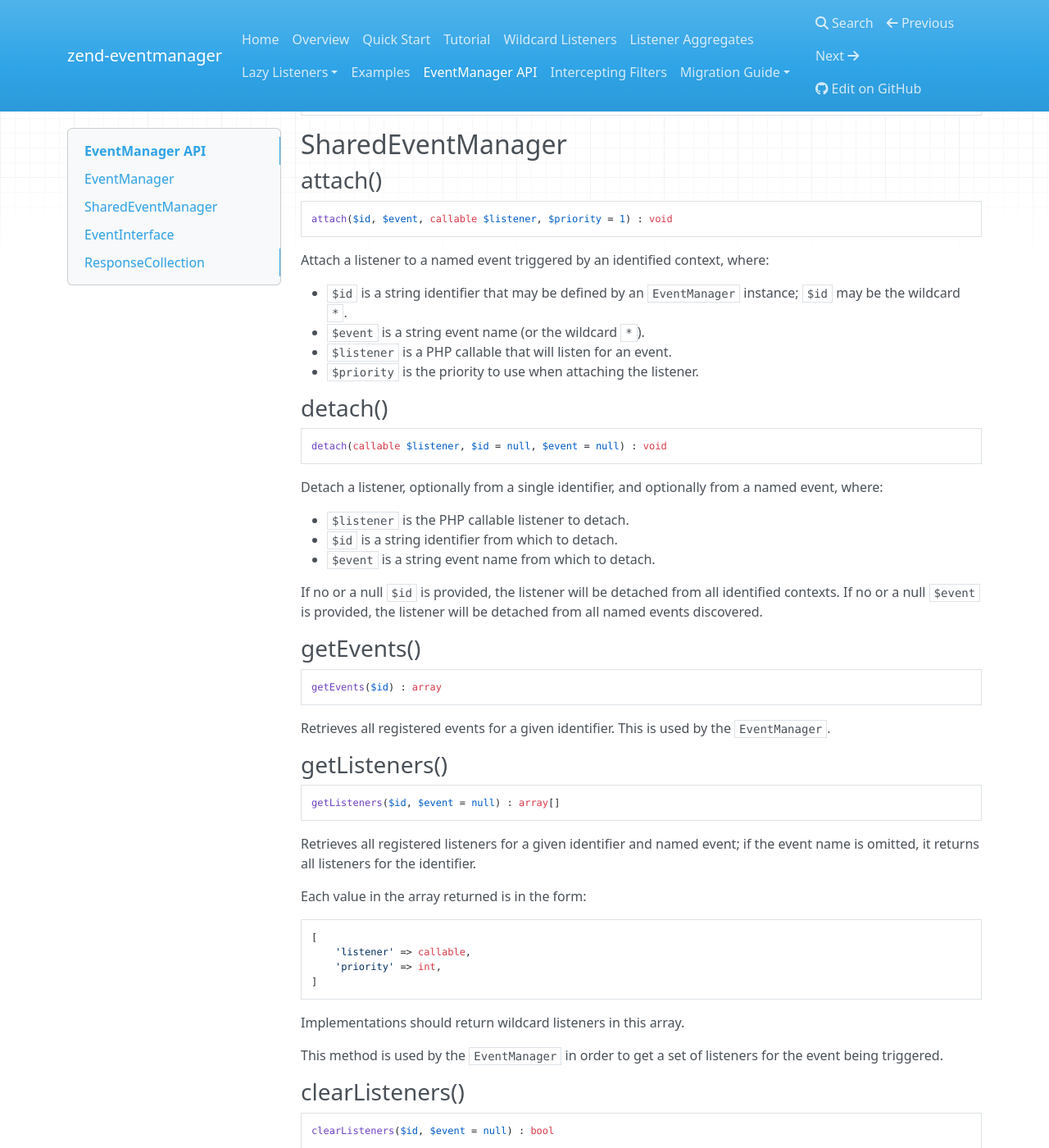
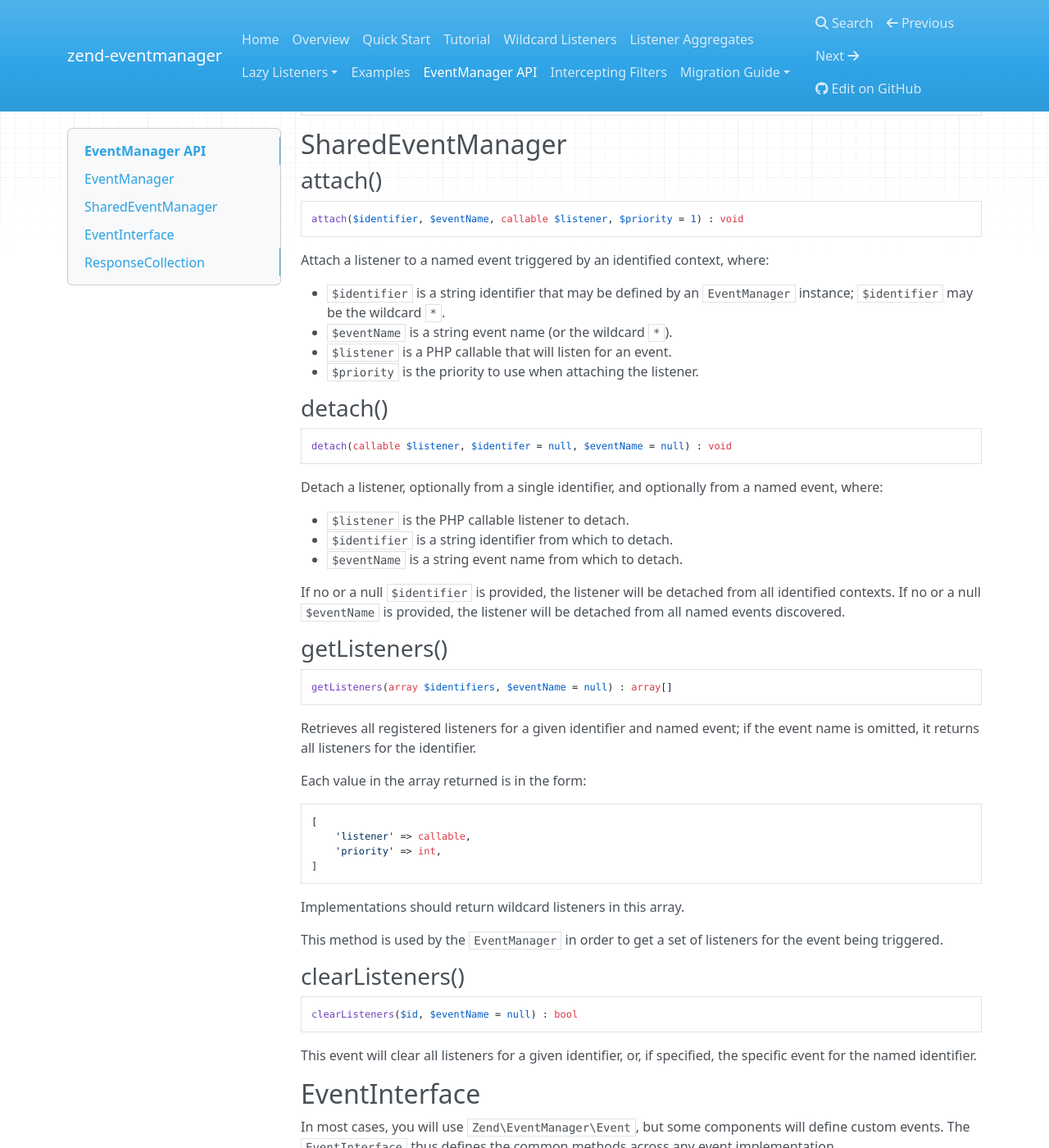
Before and after one commit to zendframework/zend-eventmanager, an MkDocs documentation site: the page built from doc/book/api.md, in a window 1280 px wide and 1400 px high, scrolled down 4314 px. Shown: the whole window at 82% size. Built offline with MkDocs 1.6.1, drawn with Linux system fonts in a browser that asks for light colours; nearby versions of some CDN libraries; old or Windows-style settings are respelled for this version of MkDocs; some of the changed text lies outside the part shown.

Commit message:
Updated documentation to match pull request

````diff
--- a/doc/book/api.md
+++ b/doc/book/api.md
@@ -60,12 +60,12 @@ set, while `addIdentifiers()` will merge them.
 ### trigger()
 
 ```php
-trigger($event, $target = null, $argv = []) : ResponseCollection
+trigger($eventName, $target = null, $argv = []) : ResponseCollection
 ```
 
 where:
 
-- `$event` is a string event name.
+- `$eventName` is a string event name.
 - `$target` is the target of the event; usually the object composing the event
   manager instance.
 - `$argv` is an array or `ArrayAccess` instance of arguments that provide
@@ -79,7 +79,7 @@ When done triggering, the method returns a `ResponseCollection`.
 ### triggerUntil()
 
 ```php
-triggerUntil(callable $callback, $event, $target = null, $argv = []) : ResponseCollection
+triggerUntil(callable $callback, $eventName, $target = null, $argv = []) : ResponseCollection
 ```
 
 `triggerUntil()` is a sibling to `trigger()`, and prefixes the argument list
@@ -146,7 +146,7 @@ Like `triggerEvent()`, the next argument is an `EventInterface` instance.
 ### attach()
 
 ```php
-attach($event, callable $listener, $priority = 1) : callable
+attach($eventName, callable $listener, $priority = 1) : callable
 ```
 
 Use `attach()` to attach a callable listener to a named event. `$priority` can
@@ -161,10 +161,10 @@ The method returns the listener attached.
 ### detach()
 
 ```php
-detach(callable $listener, $event = null) : void
+detach(callable $listener, $eventName = null) : void
 ```
 
-Use `detach()` to remove a listener. When a named `$event` is provided, the
+Use `detach()` to remove a listener. When a named `$eventName` is provided, the
 method will detach the listener from that event only (or, if the event does not
 exist in the event manager, nothing will occur). If no event is provided, or the
 wildcard event is provided, the listener will be detached from all events.
@@ -192,7 +192,7 @@ method, passing the event manager instance.  See the
 ### clearListeners()
 
 ```php
-clearListeners($event) : void
+clearListeners($eventName) : void
 ```
 
 Use this method to remove all listeners for a given named event.
@@ -250,47 +250,38 @@ $events->attach('foo', $this, $events->prepareArgs(compact('bar', 'baz')));
 ### attach()
 
 ```php
-attach($id, $event, callable $listener, $priority = 1) : void
+attach($identifier, $eventName, callable $listener, $priority = 1) : void
 ```
 
 Attach a listener to a named event triggered by an identified context, where:
 
-- `$id` is a string identifier that may be defined by an `EventManager`
-  instance; `$id` may be the wildcard `*`.
-- `$event` is a string event name (or the wildcard `*`).
+- `$identifier` is a string identifier that may be defined by an `EventManager`
+  instance; `$identifier` may be the wildcard `*`.
+- `$eventName` is a string event name (or the wildcard `*`).
 - `$listener` is a PHP callable that will listen for an event.
 - `$priority` is the priority to use when attaching the listener.
 
 ### detach()
 
 ```php
-detach(callable $listener, $id = null, $event = null) : void
+detach(callable $listener, $identifer = null, $eventName = null) : void
 ```
 
 Detach a listener, optionally from a single identifier, and optionally from a
 named event, where:
 
 - `$listener` is the PHP callable listener to detach.
-- `$id` is a string identifier from which to detach.
-- `$event` is a string event name from which to detach.
+- `$identifier` is a string identifier from which to detach.
+- `$eventName` is a string event name from which to detach.
 
-If no or a null `$id` is provided, the listener will be detached from all
-identified contexts. If no or a null `$event` is provided, the listener will be
+If no or a null `$identifier` is provided, the listener will be detached from all
+identified contexts. If no or a null `$eventName` is provided, the listener will be
 detached from all named events discovered.
-
-### getEvents()
-
-```php
-getEvents($id) : array
-```
-
-Retrieves all registered events for a given identifier. This is used by the
-`EventManager`.
 
 ### getListeners()
 
 ```php
-getListeners($id, $event = null) : array[]
+getListeners(array $identifiers, $eventName = null) : array[]
 ```
 
 Retrieves all registered listeners for a given identifier and named event; if
@@ -313,7 +304,7 @@ the event being triggered.
 ### clearListeners()
 
 ```php
-clearListeners($id, $event = null) : bool
+clearListeners($id, $eventName = null) : bool
 ```
 
 This event will clear all listeners for a given identifier, or, if specified,
````
Also changed, not shown: other parts of doc/book/api.md (+1 -1 lines), doc/book/migration/changed.md (+23 -9 lines), doc/book/migration/removed.md (+5 -0 lines), 2 other files.
